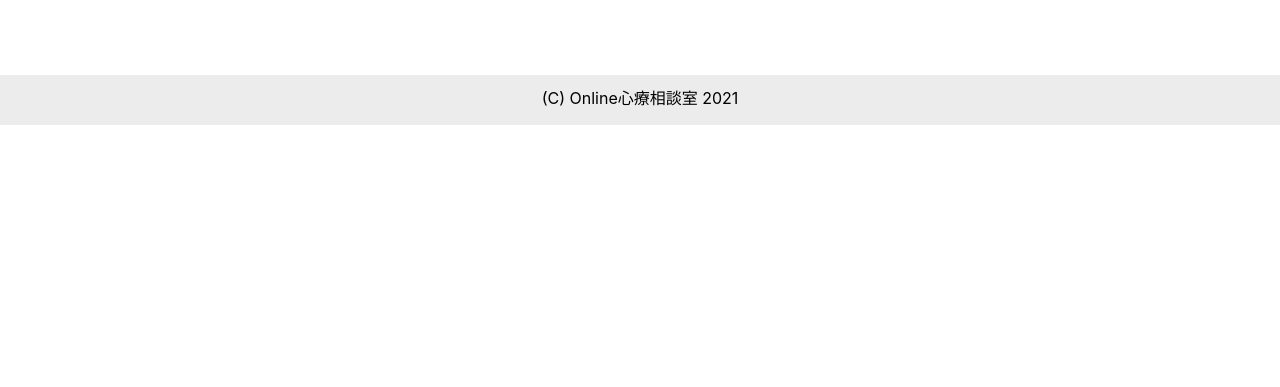
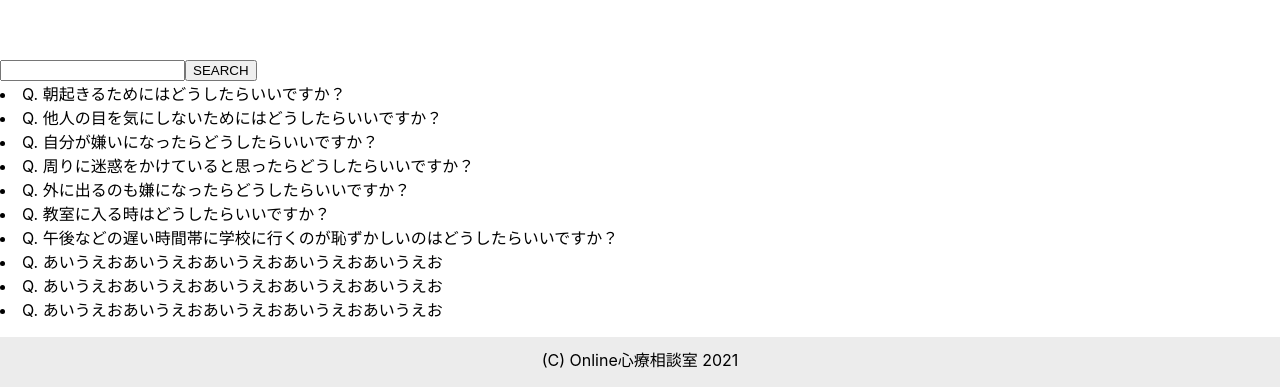
Before and after one commit to FuruyaYuuki/my_first_react_app, a React (Create React App) app: page / in a window 1280 px wide. Shown: the part 1118-1505 px from the top of the page. Before the commit the page ends 1243 px from the top, so only its background shows below. Built offline with nearby package versions, Linux system fonts and the light colour scheme.

Commit message:
add search

```diff
--- a/src/Home.js
+++ b/src/Home.js
@@ -1,6 +1,7 @@
 import { Header } from "./Header"
 import { Main } from "./Main"
 import { Footer } from "./Footer"
+import { Table } from "./Search"
 
 export const Home = () => {
 
@@ -10,6 +11,8 @@ export const Home = () => {
 
       <Main />
 
+      <Table />
+
       <Footer />
     </div>
   );
--- a/src/Q.js
+++ b/src/Q.js
@@ -5,7 +5,7 @@ const ListItem = styled.h1`
   margin: 16px 4px;
 `
 
-export const QLists = [
+const QLists = [
   {q:'Q. 朝起きるためにはどうしたらいいですか？'},
   {q:'Q. 他人の目を気にしないためにはどうしたらいいですか？'},
   {q:'Q. 自分が嫌いになったらどうしたらいいですか？'},
@@ -16,7 +16,7 @@ export const QLists = [
   {q:'Q. あいうえおあいうえおあいうえおあいうえおあいうえお'},
   {q:'Q. あいうえおあいうえおあいうえおあいうえおあいうえお'},
   {q:'Q. あいうえおあいうえおあいうえおあいうえおあいうえお'}
-]
+];
 
 export const Q = () => {
 
--- a/src/QA.js
+++ b/src/QA.js
@@ -17,7 +17,7 @@ const QALists = [
   {q:'Q. 周りに迷惑をかけていると思ったらどうしたらいいですか？', a:'A. 迷惑をかけていると思う人に聞いてみましょう！'},
   {q:'Q. 外に出るのも嫌になったらどうしたらいいですか？', a:'A. 家の中でもいいので何か自信がつくことを成し遂げてみましょう！'},
   {q:'Q. 教室に入る時はどうしたらいいですか？', a:'A. 辛いとは思いますが休憩時間中に入るのが1番です！'},
-  {q:'Q. 午後などの遅い時間帯に学校に行くのが恥ずかしいのはどうしたらいいですか？', a:'A. むしろ遅い時間でも学校に来るのは来る気はとてもある証拠になります！'},
+  {q:'Q. 午後などの遅い時間帯に学校に行くのが恥ずかしいのはどうしたらいいですか？', a:'A. むしろ遅い時間でも学校に来るのは来る気はがとてもある証拠になると考えましょう！'},
   {q:'Q. あいうえおあいうえおあいうえおあいうえおあいうえお', a:'A. あいうえおあいうえおあいうえおあいうえおあいうえお'},
   {q:'Q. あいうえおあいうえおあいうえおあいうえおあいうえお', a:'A. あいうえおあいうえおあいうえおあいうえおあいうえお'},
   {q:'Q. あいうえおあいうえおあいうえおあいうえおあいうえお', a:'A. あいうえおあいうえおあいうえおあいうえおあいうえお'}
--- /dev/null
+++ b/src/Search.js
@@ -0,0 +1,62 @@
+import React, { useState, useEffect } from "react";
+
+const QLists = [
+  {q:'Q. 朝起きるためにはどうしたらいいですか？'},
+  {q:'Q. 他人の目を気にしないためにはどうしたらいいですか？'},
+  {q:'Q. 自分が嫌いになったらどうしたらいいですか？'},
+  {q:'Q. 周りに迷惑をかけていると思ったらどうしたらいいですか？'},
+  {q:'Q. 外に出るのも嫌になったらどうしたらいいですか？'},
+  {q:'Q. 教室に入る時はどうしたらいいですか？'},
+  {q:'Q. 午後などの遅い時間帯に学校に行くのが恥ずかしいのはどうしたらいいですか？'},
+  {q:'Q. あいうえおあいうえおあいうえおあいうえおあいうえお'},
+  {q:'Q. あいうえおあいうえおあいうえおあいうえおあいうえお'},
+  {q:'Q. あいうえおあいうえおあいうえおあいうえおあいうえお'}
+];
+
+export const Table= () => {
+  const [items, setItems] = useState(QLists);
+  const [value, setValue] = useState("");
+  const [filteredItems, setFiltered] = useState([]);　//追加
+
+  const handleSearch = (e) => {
+    setValue(e.target.value);
+  };
+
+  useEffect(() => {
+    const newItems = items.filter((item) => {
+      return (
+        item.q.toLowerCase().indexOf(value) !== -1
+      );
+    });
+    setFiltered(newItems); //変更
+  }, [value]);
+
+  return (
+    <div>
+      <form action="">
+        <input
+          value={value}
+          onChange={handleSearch}
+          type="text"
+        />
+        <input type="submit" value="SEARCH" />
+        {/* onClick={callSearchFunction} */}
+      </form>
+      {!filteredItems
+        ? items.map((item, index) => {
+            return (
+              <li key={index}>
+                {item.q}
+              </li>
+            );
+          })
+        : filteredItems.map((item, index) => {
+            return (
+              <li key={index}>
+                {item.q}
+              </li>
+            );
+          })}
+    </div>
+  );
+}
```
